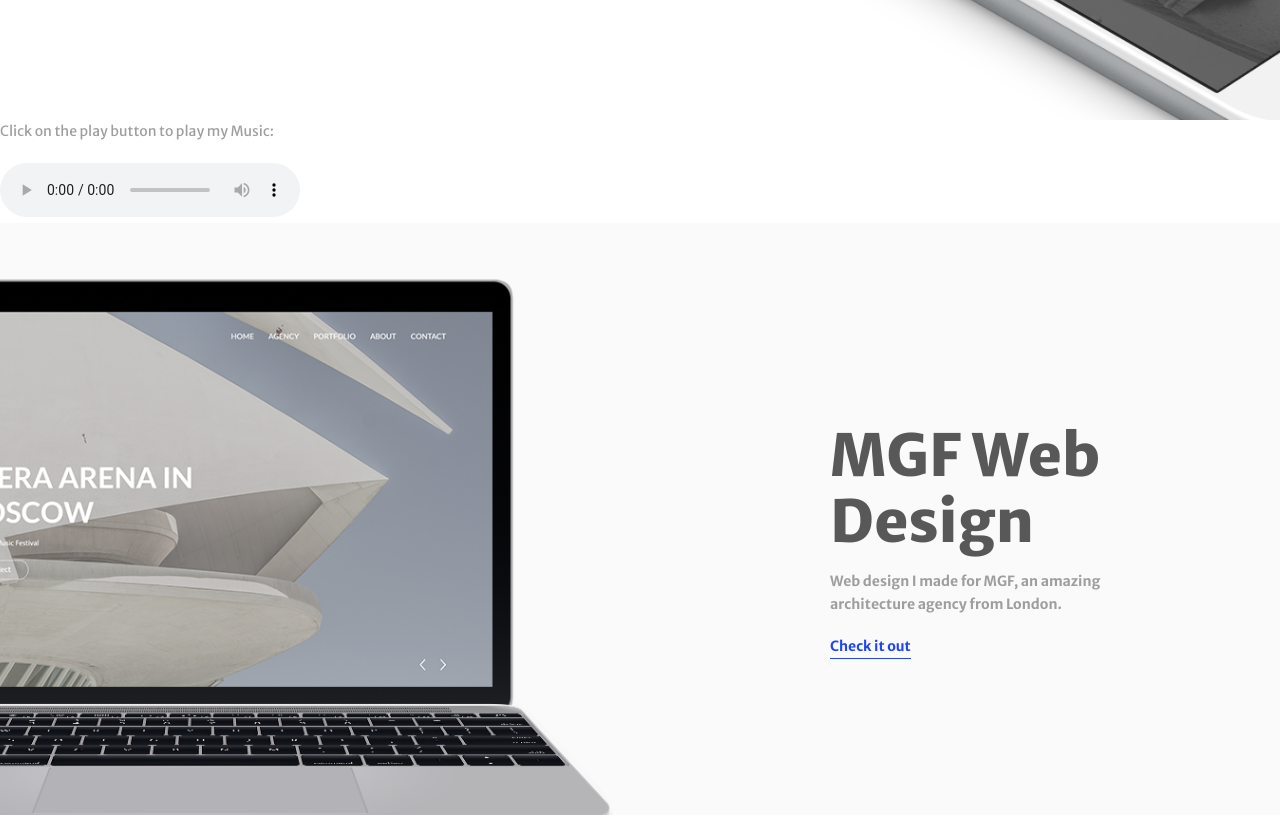
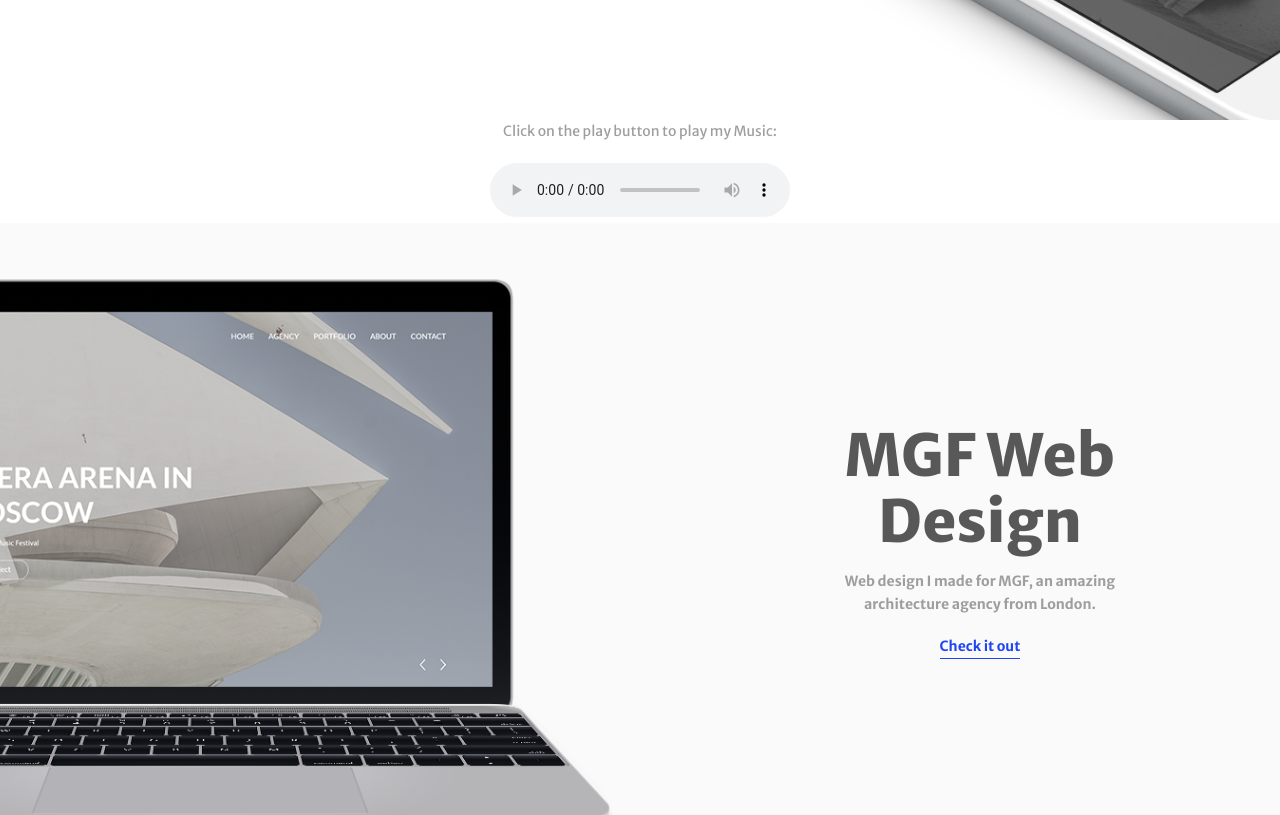
Before and after one commit to ashishcodician/ashish.io, a plain HTML site: page index.html in a window 1280 px wide. Shown: the part 1900-2715 px from the top of the page. Drawn offline with nearby package versions, Linux system fonts and the light colour scheme.

Commit message:
Update index.html

```diff
--- a/index.html
+++ b/index.html
@@ -79,8 +79,8 @@
 			<figure class="app-design__visual"></figure>
 		</section>
 		<!-- END SECTION: App Design -->
-		<p>Click on the play button to play my Music:</p>
-
+	<center><p>Click on the play button to play my Music:</p></center>
+<div align="center">
 <audio controls>
   <source src="Calma.mp3" type="audio/mpeg">
   Your browser does not support the audio element.
```
